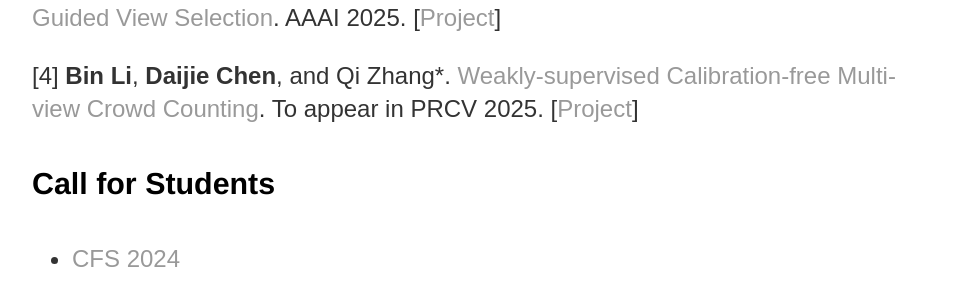
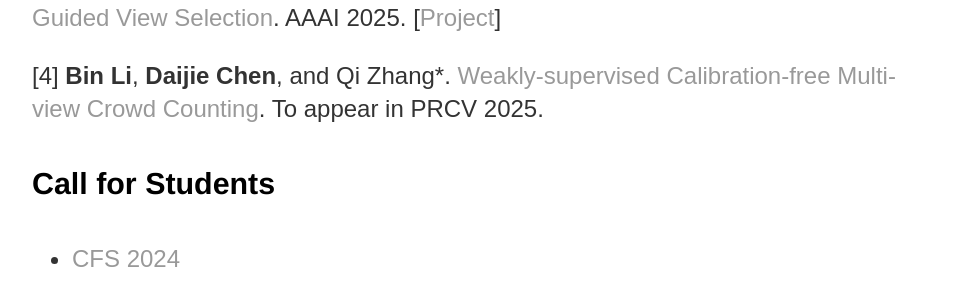
Before and after one commit to zqyq/zqyq.github.io, a Jekyll site: the page built from group/index.html, in a window 1280 px wide and 900 px high, scrolled down 3256 px. Shown: the part 457-738 px from the top of the window, without its empty margins (160-1123 px from the left). Built offline with Jekyll 4.4.1, drawn with Linux system fonts in a browser that asks for light colours.

Commit message:
Update index.html

```diff
--- a/group/index.html
+++ b/group/index.html
@@ -140,7 +140,7 @@ title: Qi ZHANG's Group
 <p>[3] Qi Zhang, <strong>Zhouhang Luo</strong>, <strong>Tao Yu</strong>, and Hui Huang*. <a href='https://arxiv.org/abs/2412.11428'>View Transformation Robustness for Multi-View 3D Object Reconstruction with Reconstruction Error-Guided View Selection</a>. AAAI 2025.
 				[<a href="https://vcc.tech/research/2025/VTR">Project</a>]</p>
 <p>[4] <strong>Bin Li</strong>, <strong>Daijie Chen</strong>, and Qi Zhang*. <a href=''>Weakly-supervised Calibration-free Multi-view Crowd Counting</a>. To appear in PRCV 2025.
-				[<a href="https://vcc.tech/research/2025/VTR">Project</a>]</p>
+				</p>
 <h4> Call for Students</h4>
 <ul class="contacts">
 	<li><a href=./CFS/CFS2024.pdf> CFS 2024 </a></li>
```
